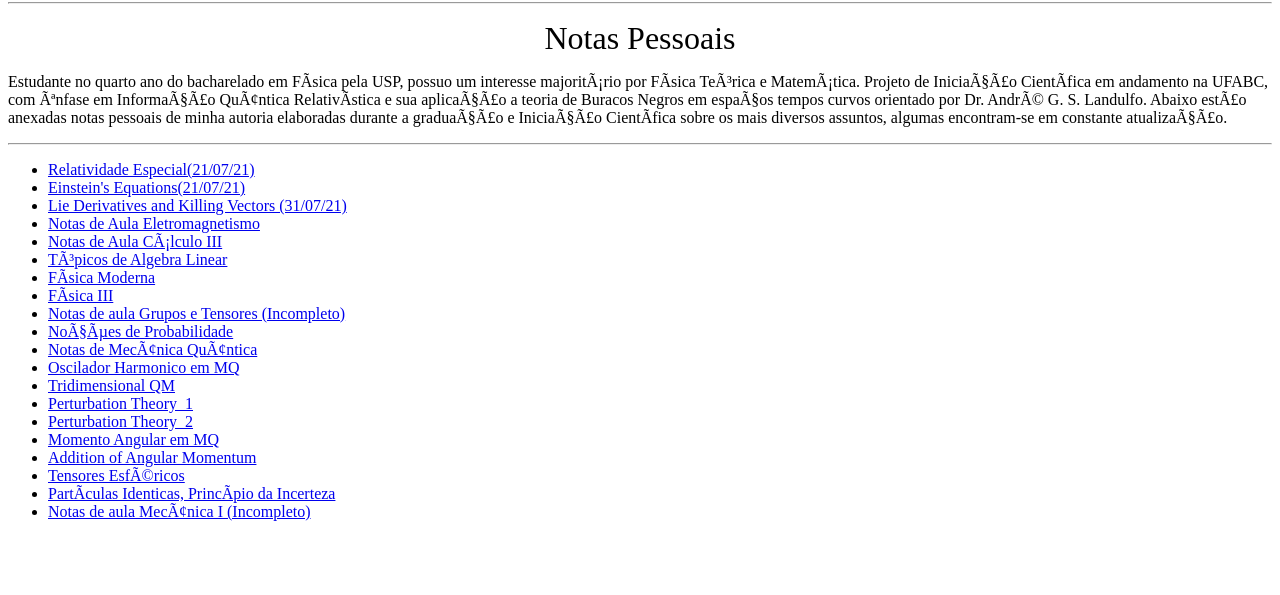
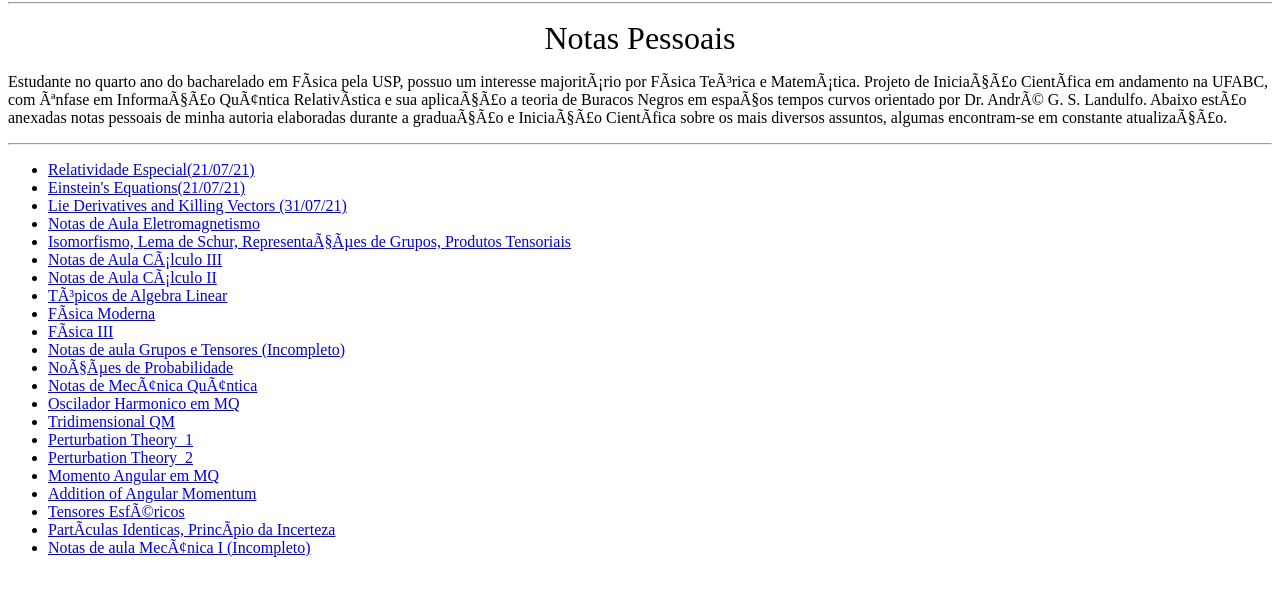
Before and after one commit to joaosp7/site, a plain HTML site: page index.html in a window 1280 px wide. Shown: the part 53-648 px from the top of the page. Drawn offline with Linux system fonts and the light colour scheme.

Commit message:
Update index.html

```diff
--- a/index.html
+++ b/index.html
@@ -15,7 +15,9 @@
         <li><a href="https://joaosp7.github.io/site/pdfs/Einsteins_eqs.pdf"> Einstein's Equations(21/07/21) </a></li>
         <li><a href="https://joaosp7.github.io/site/pdfs/lie_derivatives.pdf"> Lie Derivatives and Killing Vectors (31/07/21) </a></li>
         <li><a href="https://joaosp7.github.io/site/pdfs/Eletromagnetismo Teotonio.pdf"> Notas de Aula Eletromagnetismo </a></li>
+        <li><a href="https://joaosp7.github.io/site/pdfs/Grupos2.pdf"> Isomorfismo, Lema de Schur, Representações de Grupos, Produtos Tensoriais </a></li>
         <li><a href="https://joaosp7.github.io/site/pdfs/calcIII.pdf"> Notas de Aula Cálculo III </a></li>
+        <li><a href="https://joaosp7.github.io/site/pdfs/calc2.pdf"> Notas de Aula Cálculo II </a></li>
         <li><a href="https://joaosp7.github.io/site/pdfs/AlgeLin.pdf"> Tópicos de Algebra Linear </a></li>
         <li><a href="https://joaosp7.github.io/site/pdfs/Fis V.pdf"> Física Moderna </a></li>
         <li><a href="https://joaosp7.github.io/site/pdfs/fis3.pdf"> Física III </a></li>
```
